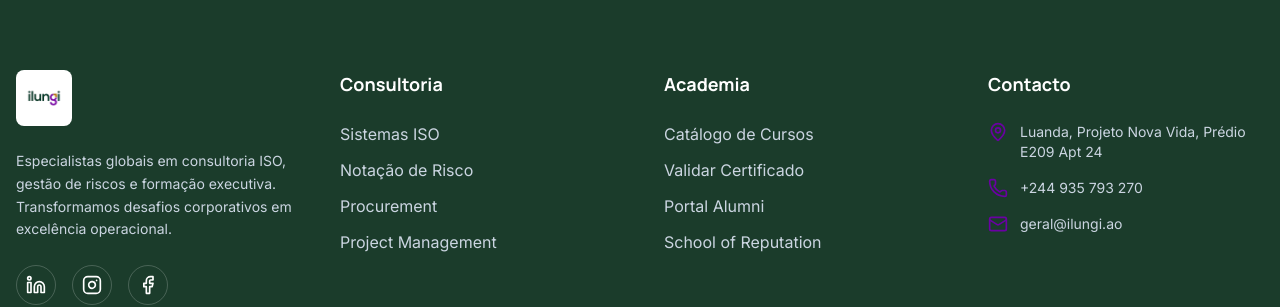
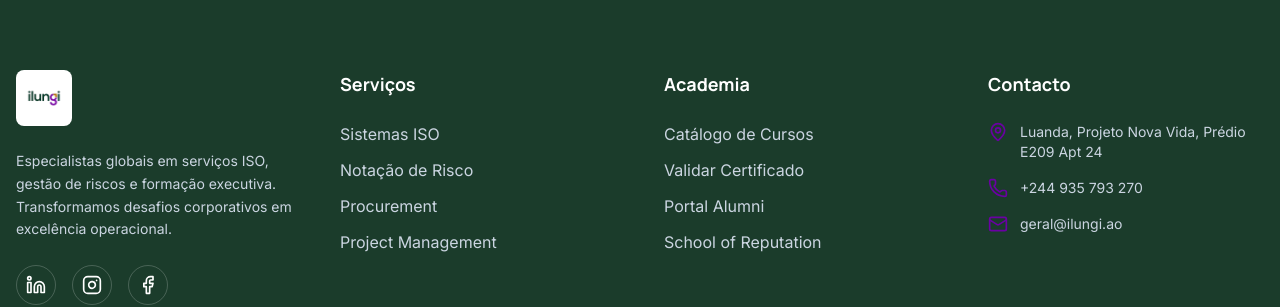
Before and after one commit to tIILUNGI/Site-Ilungi, a React (Vite) app: page /contacto in a window 1280 px wide. Shown: the part 1092-1399 px from the top of the page. Built offline with nearby package versions, Linux system fonts and the light colour scheme.

Commit message:
Troca de consultoria para serviços

```diff
--- a/components/Footer.tsx
+++ b/components/Footer.tsx
@@ -15,7 +15,7 @@ const Footer: React.FC = () => {
             <img src="/imagens/ilungi_logo.jpg" alt="ILUNGI Logo" className="h-14 w-auto bg-white rounded-lg p-1" />
           </Link>
           <p className="text-slate-300 text-sm leading-relaxed">
-            Especialistas globais em consultoria ISO, gestão de riscos e formação executiva.
+            Especialistas globais em serviços ISO, gestão de riscos e formação executiva.
             Transformamos desafios corporativos em excelência operacional.
           </p>
           <div className="flex space-x-4">
@@ -32,7 +32,7 @@ const Footer: React.FC = () => {
         </div>
 
         <div>
-          <h4 className="font-bold text-lg mb-6">Consultoria</h4>
+          <h4 className="font-bold text-lg mb-6">Serviços</h4>
           <ul className="space-y-3 text-slate-300">
             <li><Link to="/consultoria/iso" className="hover:text-white transition-colors">Sistemas ISO</Link></li>
             <li><Link to="/consultoria/risco" className="hover:text-white transition-colors">Notação de Risco</Link></li>
--- a/translations.ts
+++ b/translations.ts
@@ -4,7 +4,7 @@ import { Translation } from './types';
 export const translations: Record<'pt' | 'en', any> = {
   pt: {
     nav: {
-      consulting: "Consultoria",
+      consulting: "Serviços",
       academy: "Academia",
       solutions: "Soluções",
       partners: "Parceiros",
@@ -233,7 +233,7 @@ export const translations: Record<'pt' | 'en', any> = {
   },
   en: {
     nav: {
-      consulting: "Consulting",
+      consulting: "Services",
       academy: "Academy",
       solutions: "Solutions",
       partners: "Partners",
```
